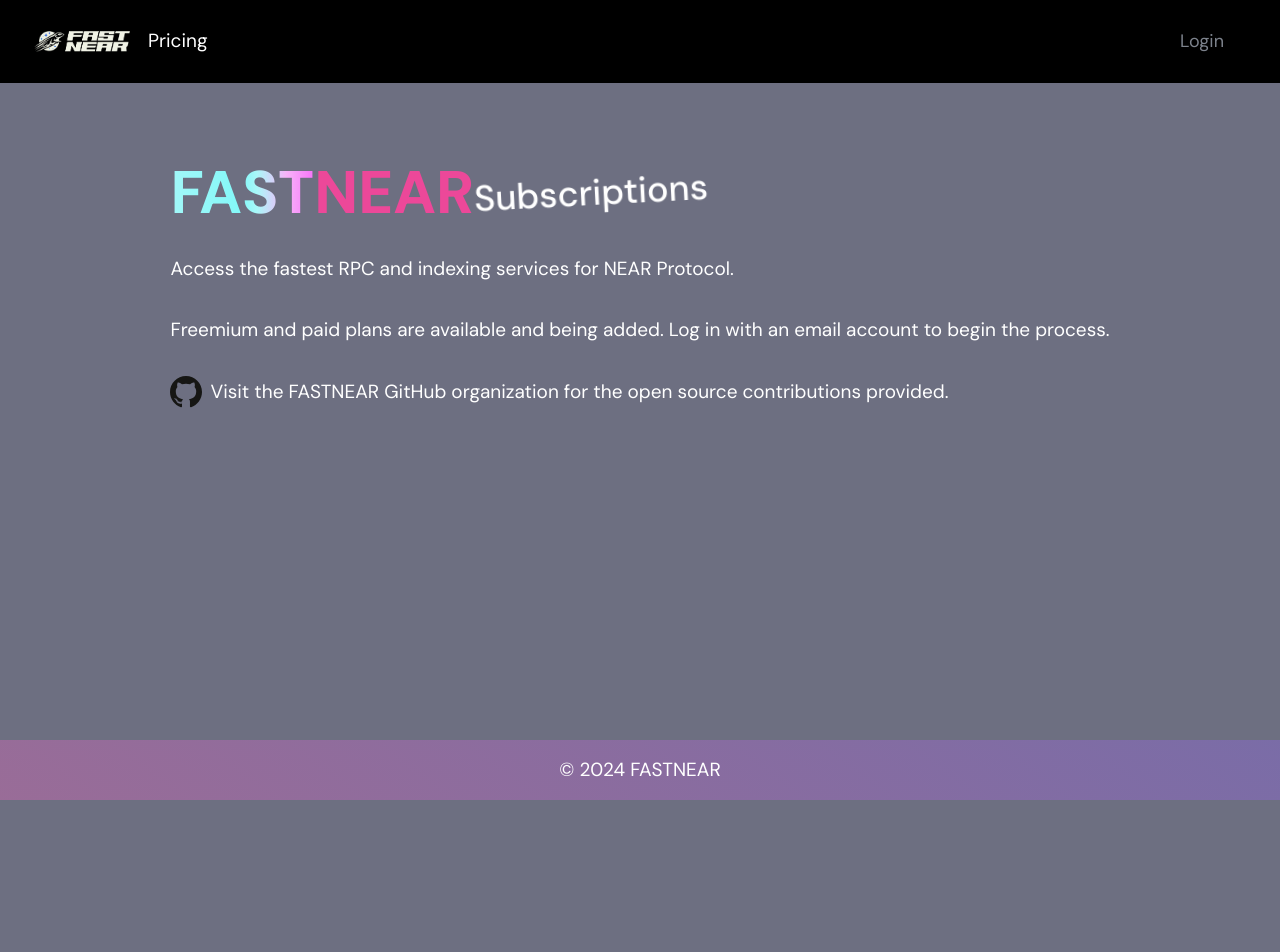
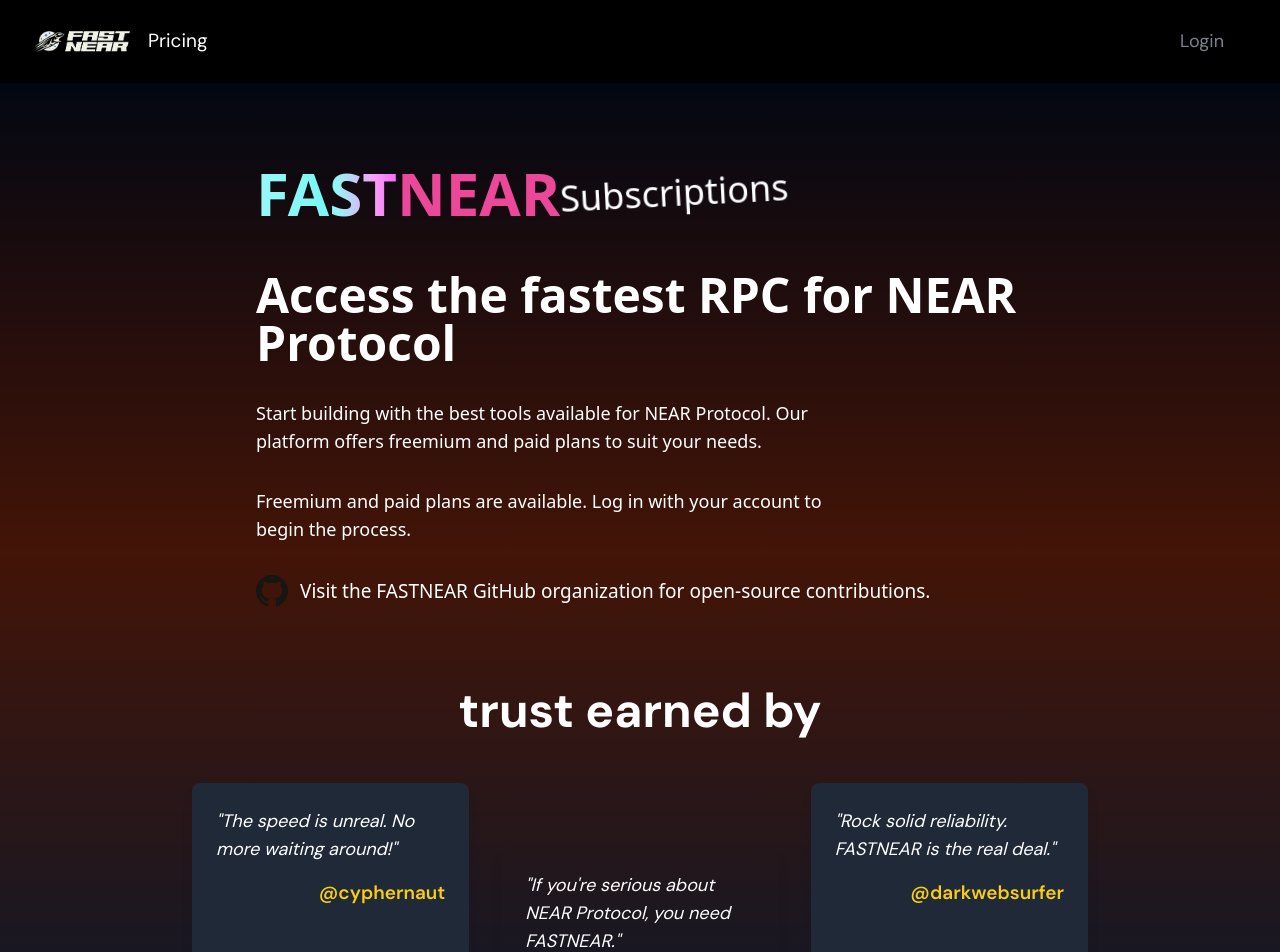
Before and after one commit to fastnear/subscriptions-site, a Next.js app: page / in a window 1280 px wide. Shown: the top 952 px of the page. Before the commit the page ends 800 px from the top, so only its background shows below. Built offline with nearby package versions, Linux system fonts and the light colour scheme.

Commit message:
main page to get fixed and add testimonials

```diff
--- a/src/app/page.tsx
+++ b/src/app/page.tsx
@@ -3,38 +3,62 @@
 
 export default function Home() {
     return (
-        <div
-            className="grid grid-rows-[auto_1fr_auto] items-center justify-items-center p-8 pb-20 sm:p-20 font-[family-name:var(--font-dm-sans-1)]">
-            <main className="flex flex-col gap-8 row-start-2 items-center sm:items-start">
-                <div className="grid place-items-center h-full">
-                    <FastNearLogo/>
+      <div className="min-h-screen bg-gradient-to-b from-gray-950 via-orange-950 to-gray-900 text-white">
+          <div className="grid grid-rows-[auto_1fr_auto] items-center justify-items-center p-8 pb-10 sm:p-20 font-sans">
+              <main className="flex flex-col gap-8 row-start-2 items-center sm:items-start max-w-screen-md">
+                  <div className="flex justify-center mb-4">
+                      <FastNearLogo />
                   </div>
 
-                <p>Access the fastest RPC and indexing services for NEAR Protocol.</p>
+                  <h1 className="text-4xl sm:text-5xl font-bold text-center sm:text-left">Access the fastest RPC for NEAR Protocol</h1>
 
-                <p>Freemium and paid plans are available and being added. Log in with an email account to begin the
-                    process.</p>
-                <div style={{display: "flex", alignItems: "center", gap: "8px"}}>
-                    <a
-                      href="https://github.com/fastnear"
-                      target="_blank"
-                      rel="noopener noreferrer"
-                      style={{display: "flex", alignItems: "center"}}
-                    >
+                  <p className="text-center sm:text-left text-lg max-w-xl">
+                      Start building with the best tools available for NEAR Protocol. Our platform offers freemium and paid plans to suit your needs.
+                  </p>
+
+                  <p className="text-center sm:text-left text-lg max-w-xl">
+                      Freemium and paid plans are available. Log in with your account to begin the process.
+                  </p>
+
+                  <div className="flex items-center gap-3">
+                      <a href="https://github.com/fastnear" target="_blank" rel="noopener noreferrer">
                           <Image
                             aria-hidden
                             src="/github.svg"
                             alt="GitHub"
                             width={32}
                             height={32}
+                            className="hover:scale-110 transition-transform invert-me"
                           />
                       </a>
-                    <span>Visit the FASTNEAR GitHub organization for the open source contributions provided.</span>
+                      <span>Visit the FASTNEAR GitHub organization for open-source contributions.</span>
+                  </div>
+              </main>
           </div>
 
-            </main>
-            <footer className="row-start-3 flex gap-6 flex-wrap items-center justify-center">
-            </footer>
+          <section className="max-w-4xl w-fit mx-auto ">
+              <h2
+                className="text-5xl font-bold text-center mb-12 animate-pulse-fast animate-shimmer">
+                  trust earned by
+              </h2>
+
+              <div className="flex flex-col sm:flex-row gap-8">
+                  <div className="flex-1 p-6 bg-gray-800 rounded-lg shadow-lg transform hover:scale-105 transition-transform">
+                      <p className="text-lg italic mb-4">"The speed is unreal. No more waiting around!"</p>
+                      <div className="text-yellow-400 font-semibold text-right">@cyphernaut</div>
+                  </div>
+
+                  <div className="flex-1 p-6 bg-gray-850 rounded-lg shadow-lg transform hover:scale-105 transition-transform sm:mt-16">
+                      <p className="text-lg italic mb-4">"If you're serious about NEAR Protocol, you need FASTNEAR."</p>
+                      <div className="text-yellow-400 font-semibold text-right">@blockchainpirate</div>
+                  </div>
+
+                  <div className="flex-1 p-6 bg-gray-800 rounded-lg shadow-lg transform hover:scale-105 transition-transform">
+                      <p className="text-lg italic mb-4">"Rock solid reliability. FASTNEAR is the real deal."</p>
+                      <div className="text-yellow-400 font-semibold text-right">@darkwebsurfer</div>
+                  </div>
+              </div>
+          </section>
       </div>
     );
 }
```
Lines whose indentation alone changed are shown as unchanged.
